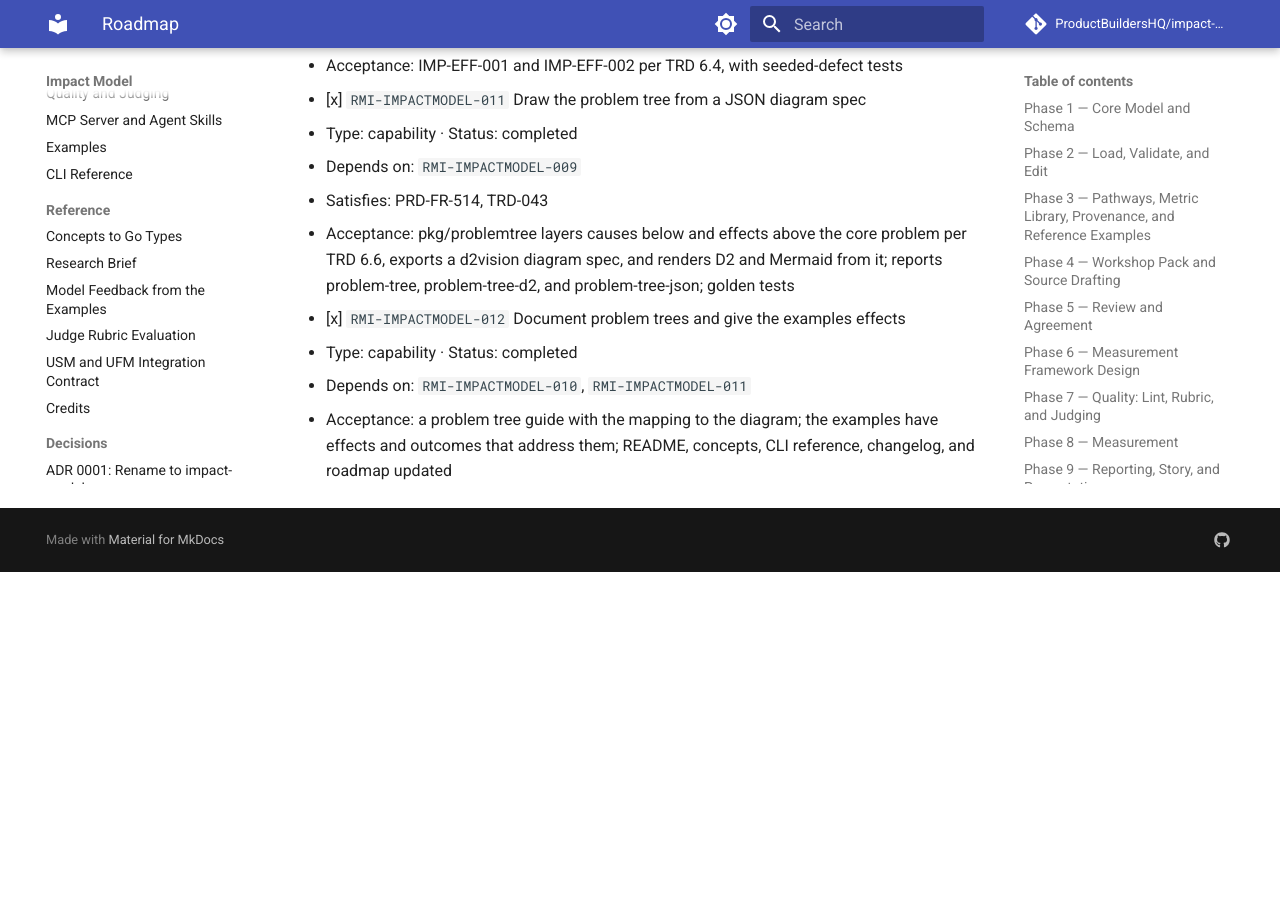
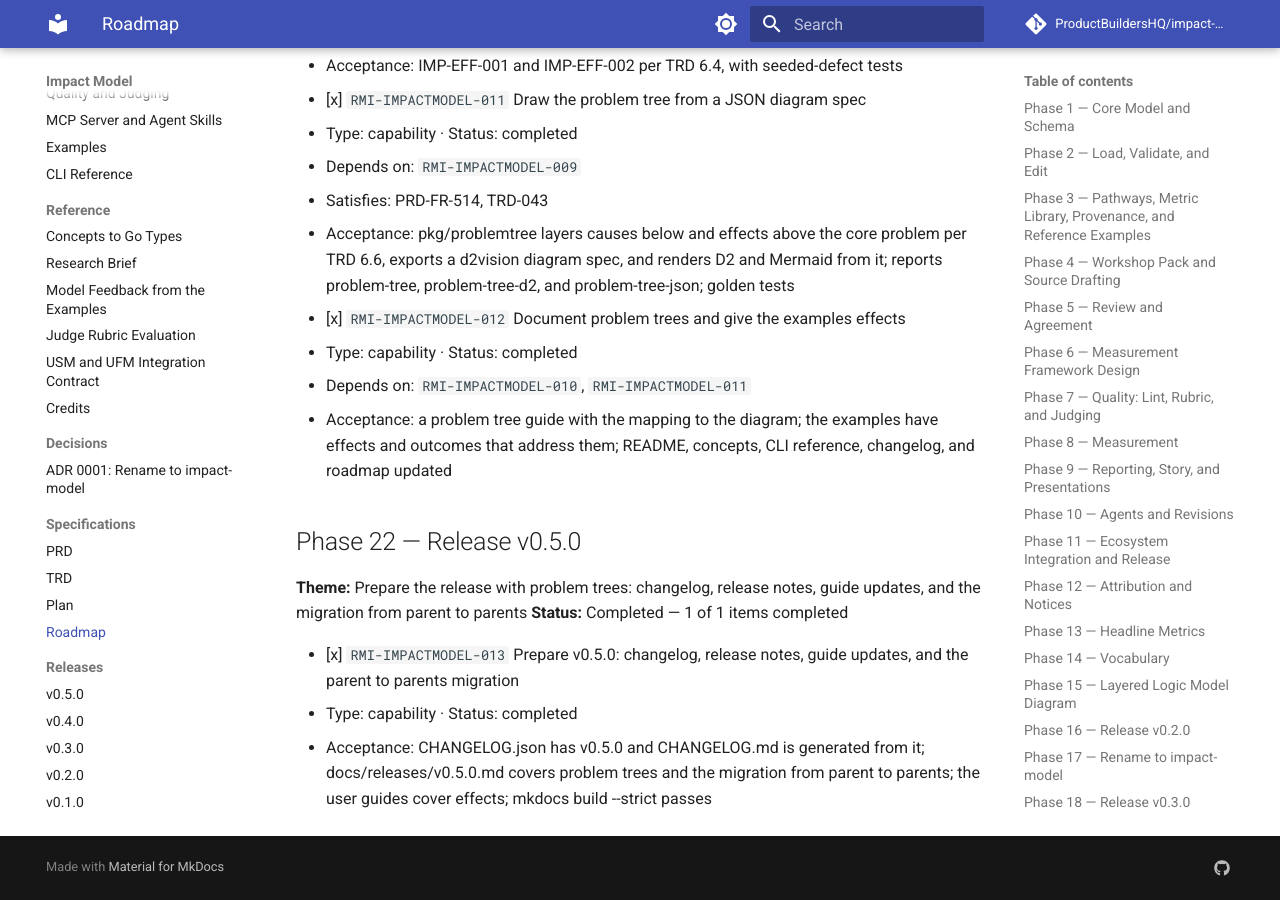
Before and after one commit to ProductBuildersHQ/theoryofchange-spec, an MkDocs documentation site: the page built from docs/specs/initiatives/INIT-THEORYOFCHANGESPEC-001/ROADMAP.md, in a window 1280 px wide and 900 px high, scrolled down 21513 px. Built offline with MkDocs 1.6.1 and Material for MkDocs 9.7.7, drawn with Linux system fonts in a browser that asks for light colours; comment, search, counter and statistics services are not loaded; before the commit the page ends 22085 px from its top, so only the background shows below that; some of the changed text lies outside the part shown.

Commit message:
docs(roadmap): add the v0.5.0 release phase
Refs: RMI-IMPACTMODEL-013

Co-Authored-By: Claude Opus 5.5 <noreply@anthropic.com>

```diff
--- a/docs/specs/initiatives/INIT-THEORYOFCHANGESPEC-001/ROADMAP.md
+++ b/docs/specs/initiatives/INIT-THEORYOFCHANGESPEC-001/ROADMAP.md
@@ -2,7 +2,7 @@
 
 **Initiative:** `INIT-THEORYOFCHANGESPEC-001`
 **Repository:** `github.com/ProductBuildersHQ/impact-model`
-**Status:** In progress — 18 of 21 phases completed
+**Status:** In progress — 19 of 22 phases completed
 
 > RMI IDs are stable and permanent. Commits implementing an item carry its own ID as the trailer, `Refs: <RMI-ID>`. Items from before the rename to impact-model are `RMI-THEORYOFCHANGESPEC-001` to `-076`; later items are `RMI-IMPACTMODEL-<NNN>`. Phase status is derived from member RMIs — a phase is complete only when all its RMIs are complete. RMI `0NN` corresponds to PLAN step `P-NN`; phases order the work, so numbers are not sequential across phases. Phases 1–5 are the thin slice (adopter milestones M0 and M1). Requirements in each `Satisfies` line are defined in PRD.md and TRD.md.
 
@@ -552,3 +552,12 @@
   - Type: capability · Status: completed
   - Depends on: `RMI-IMPACTMODEL-010`, `RMI-IMPACTMODEL-011`
   - Acceptance: a problem tree guide with the mapping to the diagram; the examples have effects and outcomes that address them; README, concepts, CLI reference, changelog, and roadmap updated
+
+## Phase 22 — Release v0.5.0
+
+**Theme:** Prepare the release with problem trees: changelog, release notes, guide updates, and the migration from parent to parents
+**Status:** Completed — 1 of 1 items completed
+
+- [x] `RMI-IMPACTMODEL-013` Prepare v0.5.0: changelog, release notes, guide updates, and the parent to parents migration
+  - Type: capability · Status: completed
+  - Acceptance: CHANGELOG.json has v0.5.0 and CHANGELOG.md is generated from it; docs/releases/v0.5.0.md covers problem trees and the migration from parent to parents; the user guides cover effects; mkdocs build --strict passes
```
